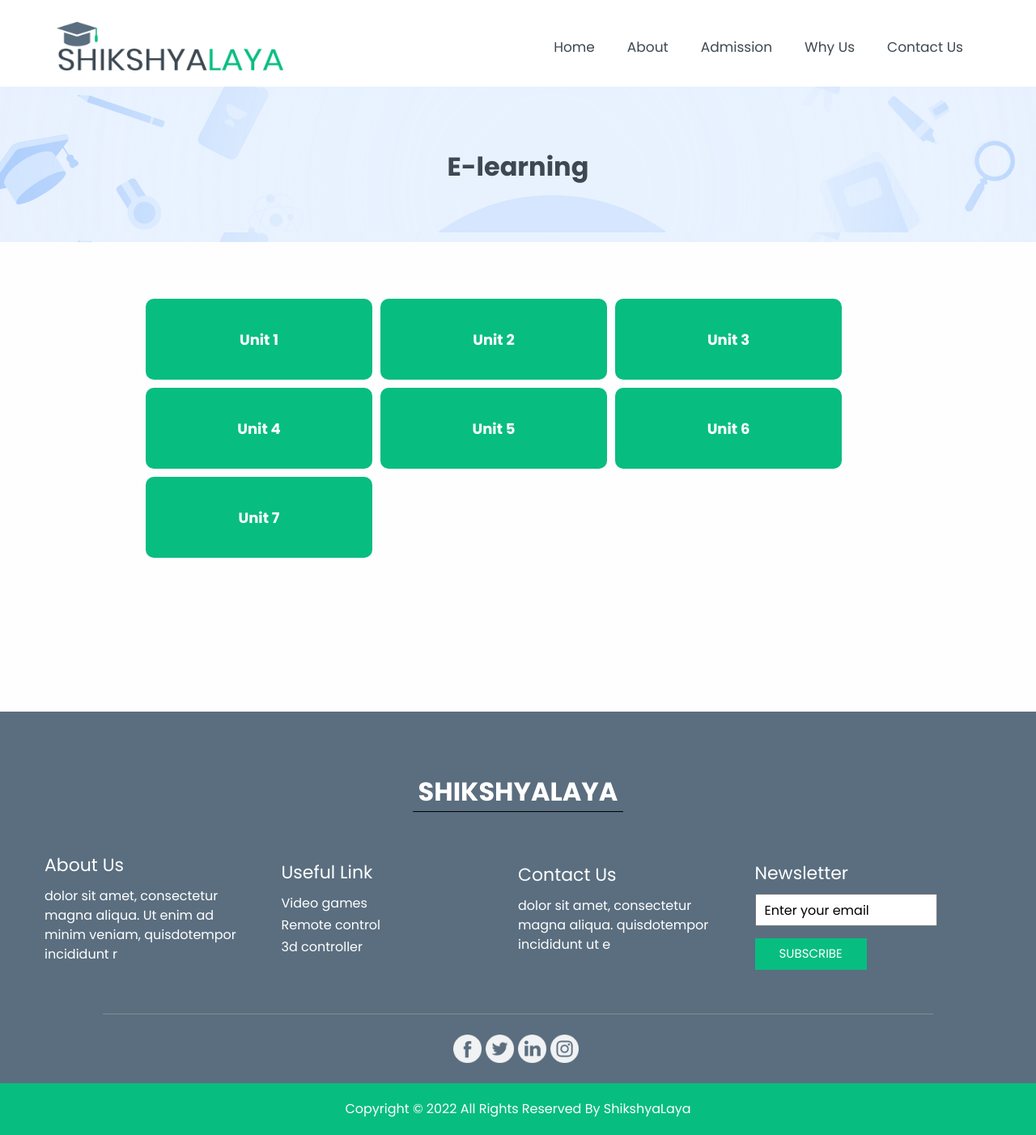
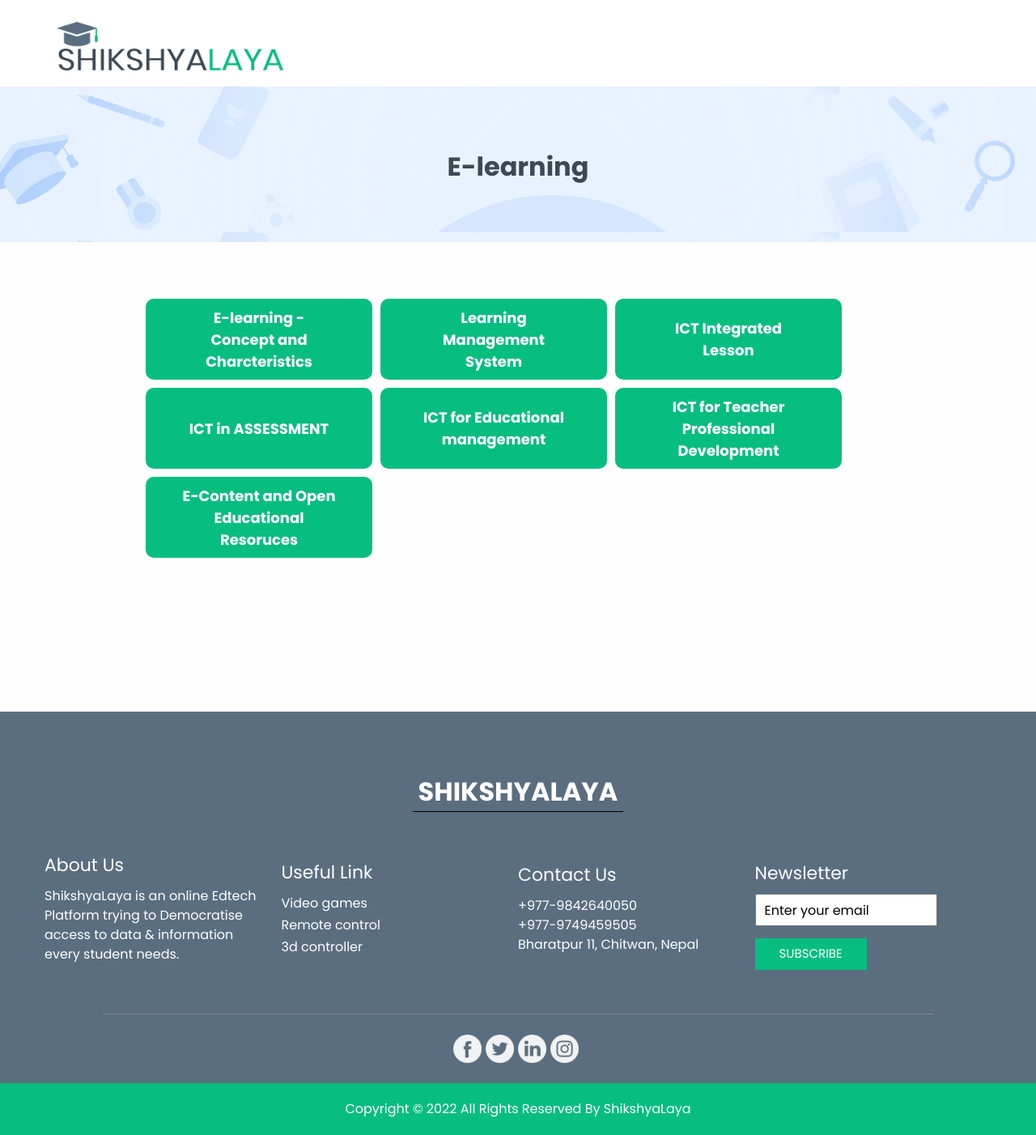
Before and after one commit to prabinbastakoti/Learning-Management-System, a Flask app: page /elearning in a window 1280 px wide. Shown: the whole page at 81% size. Run offline with Flask 2, Linux system fonts and the light colour scheme; a user stored in the database is signed in; some libraries are stand-ins or nearby versions.

Commit message:
Updated Footer and removed header

```diff
--- a/lmsproject/templates/elearning.html
+++ b/lmsproject/templates/elearning.html
@@ -64,7 +64,7 @@
             <img src="{{ url_for('static',filename='images/logo.png') }}">
           </a>
 
-
+<!--
           <div class="collapse navbar-collapse" id="navbarSupportedContent">
             <div class="d-flex ml-auto flex-column flex-lg-row align-items-center">
               <ul class="navbar-nav  ">
@@ -89,6 +89,7 @@
 
               </ul>
             </div>
+            -->
         </nav>
       </div>
     </header>
@@ -117,62 +118,39 @@
 
 
 
-
-
-
-
-
-
-
-
-
-
-
-
-
-
-
-
-
-
-
-
-
-
-
     <div class="hero_btn1-continer">
       <a href="{{ url_for('elearningunit1') }}" class="call_to-btn1 btn_white-border">
-        Unit 1
+        E-learning - Concept and Charcteristics
       </a>
     </div>
     <div class="hero_btn1-continer">
       <a href="{{ url_for('elearningunit2') }}" class="call_to-btn1 btn_white-border">
-        Unit 2
+        Learning Management System
       </a>
     </div>
     <div class="hero_btn1-continer">
       <a href="#" class="call_to-btn1 btn_white-border">
-        Unit 3
+        ICT Integrated Lesson
       </a>
     </div>
     <div class="hero_btn1-continer">
       <a href="#" class="call_to-btn1 btn_white-border">
-        Unit 4
+        ICT in ASSESSMENT
       </a>
     </div>
     <div class="hero_btn1-continer">
       <a href="#" class="call_to-btn1 btn_white-border">
-       Unit 5
+        ICT for Educational management
       </a>
     </div>
     <div class="hero_btn1-continer">
         <a href="#" class="call_to-btn1 btn_white-border">
-         Unit 6
+          ICT for Teacher Professional Development
         </a>
       </div>
       <div class="hero_btn1-continer">
         <a href="#" class="call_to-btn1 btn_white-border">
-        Unit 7
+          E-Content and Open Educational Resoruces
         </a>
       </div>
 
@@ -199,7 +177,7 @@
                     About Us
                 </h5>
                <p>
-                  dolor sit amet, consectetur magna aliqua. Ut enim ad minim veniam, quisdotempor incididunt r
+                ShikshyaLaya is an online Edtech Platform trying to Democratise access to data & information every student needs.
                </p>
               </div>
               <div class="col-md-3">
@@ -229,7 +207,9 @@
                     Contact Us
                 </h5>
                 <p>
-                    dolor sit amet, consectetur magna aliqua. quisdotempor incididunt ut e
+                  +977-9842640050<br>
+                  +977-9749459505<br>
+                  Bharatpur 11, Chitwan, Nepal
                 </p>
               </div>
               <div class="col-md-3">
@@ -277,7 +257,7 @@
   <section class="container-fluid footer_section">
     <p>
         Copyright &copy; 2022 All Rights Reserved By
-        <a href="https://html.design/">ShikshyaLaya</a>
+        <a href="">ShikshyaLaya</a>
       </p>
   </section>
 
--- a/lmsproject/templates/elearningunit1.html
+++ b/lmsproject/templates/elearningunit1.html
@@ -62,7 +62,7 @@
             <img src="{{ url_for('static',filename='images/logo.png') }}">
           </a>
 
-
+<!--
           <div class="collapse navbar-collapse" id="navbarSupportedContent">
             <div class="d-flex ml-auto flex-column flex-lg-row align-items-center">
               <ul class="navbar-nav  ">
@@ -87,6 +87,7 @@
 
               </ul>
             </div>
+            -->
         </nav>
       </div>
     </header>
--- a/lmsproject/templates/elearningunit2.html
+++ b/lmsproject/templates/elearningunit2.html
@@ -62,7 +62,7 @@
             <img src="{{ url_for('static',filename='images/logo.png') }}">
           </a>
 
-
+<!--
           <div class="collapse navbar-collapse" id="navbarSupportedContent">
             <div class="d-flex ml-auto flex-column flex-lg-row align-items-center">
               <ul class="navbar-nav  ">
@@ -87,6 +87,7 @@
 
               </ul>
             </div>
+            -->
         </nav>
       </div>
     </header>
```
Also changed, not shown: lmsproject/templates/faculty.html (+8 -7 lines), lmsproject/templates/profile.html (+10 -1 lines), lmsproject/templates/semester.html (+8 -4 lines), lmsproject/templates/subject.html (+7 -4 lines).
